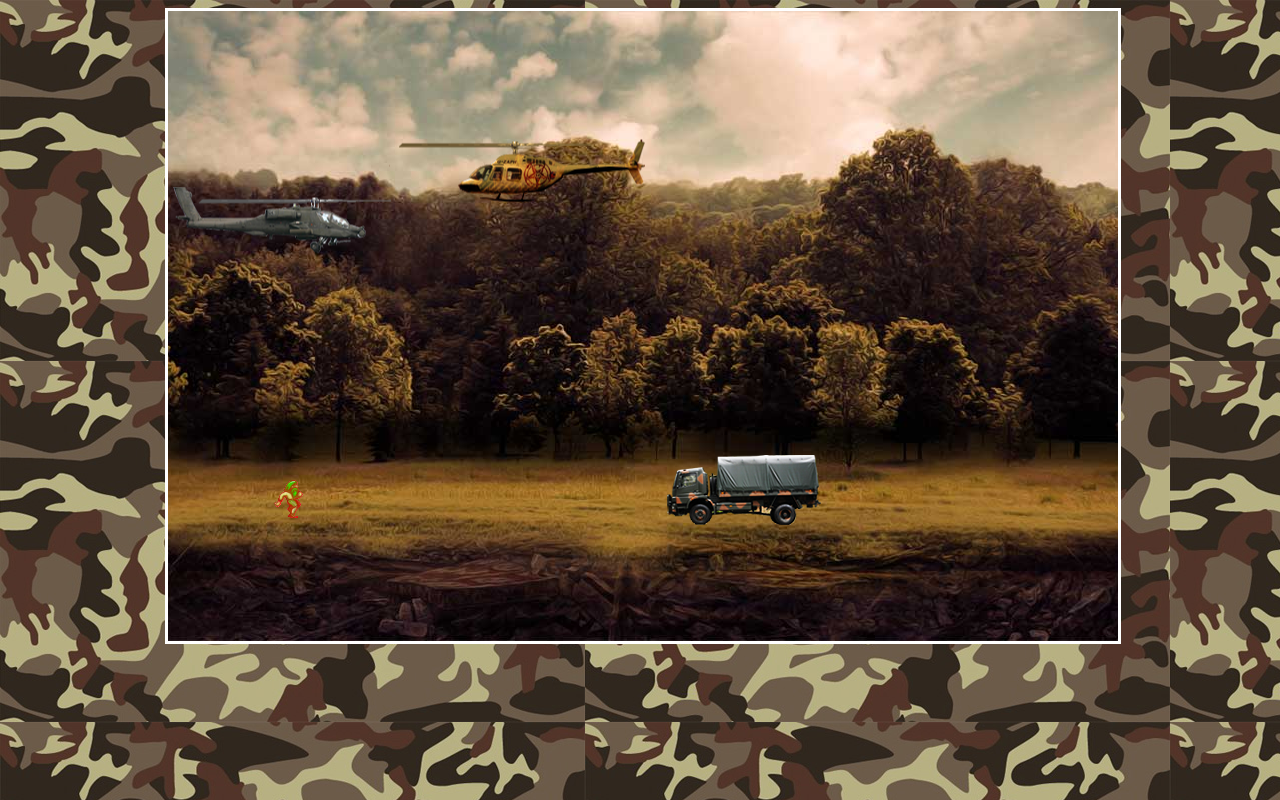
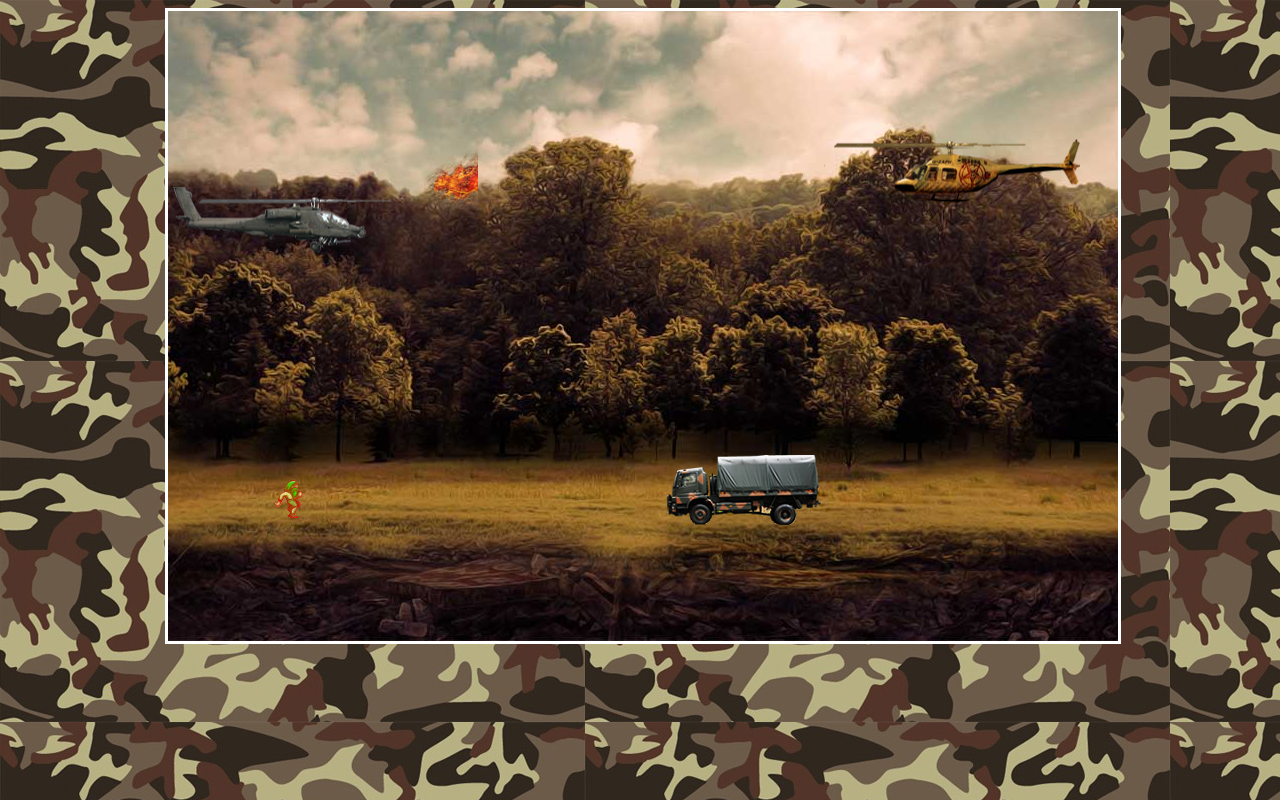
Before and after one commit to NyctibiusVII/TheDangerousRescue-AirWar, a plain HTML site: page index.html in a window 1280 px wide. Both pictures are taken after a click on the element 643 px from the left and 221 px from the top of the page. Drawn offline with Linux system fonts and the light colour scheme.

Commit message:
class 11 of the project

```diff
--- a/scripts/index.js
+++ b/scripts/index.js
@@ -24,12 +24,14 @@ function start() {
         positionEnemy_1: "left",
         limitPositionEnemy_1: 0,
         resetPositionEnemy_1: 694,
+        direcTopEnemy_1: "top",
         directionEnemy_1: "left",
         enemyVelocity_1: 5,
         // Enemy 2 //
         positionEnemy_2: "left",
         limitPositionEnemy_2: 0,
         resetPositionEnemy_2: 775,
+        direcTopEnemy_2: "top",
         directionEnemy_2: "left",
         enemyVelocity_2: 3,
         // Enemies //
@@ -135,7 +137,33 @@ function start() {
     function collision() {
         var collision_1 = ($("#player").collision($("#enemy1")));
 
+        if (collision_1.length > 0) {
 
+            enemy1X = parseInt($("#enemy1").css(game.directionEnemy_1));
+            enemy1Y = parseInt($("#enemy1").css(game.direcTopEnemy_2));
+            explosion1(enemy1X,enemy1Y);
+
+            //positionY = parseInt(Math.random() * game.enemyValueRandomPositionY);
+            $("#enemy1").css(game.directionEnemy_1, game.resetPositionEnemy_1);
+            $("#enemy1").css(game.direcTopEnemy_2, game.enemyPositionY);
+        }
+    }
+
+    function explosion1 (enemy1X,enemy1Y) {
+        $("#backgroundGame").append("<div id='explosion1'></div");
+        $("#explosion1").css("background-image", "url(./assets/images/explosion.png)");
+
+        var div = $("#explosion1");
+        div.css(game.direcTopEnemy_1, enemy1Y);
+        div.css(game.directionEnemy_1, enemy1X);
+        div.animate({width:200, opacity:0}, "slow");
+
+        var explosionTime = window.setInterval(removeExplosion, 1000);
+        function removeExplosion() {
+            div.remove();
+            window.clearInterval(explosionTime);
+            explosionTime = null;
+        }
     }
 
     function moveEnemy1() {
--- a/styles/index.css
+++ b/styles/index.css
@@ -93,6 +93,16 @@ h1 {
 	position: absolute;
 	background-image: url(../assets/images/shoot.png);
 }
+#explosion1 {
+	width: 15px;
+	height: 87px;
+	position: absolute;
+}
+#explosion2 {
+	width: 15px;
+	height: 87px;
+	position: absolute;
+}
 
 /* Animation Helicopter */
 @keyframes helicopterAnimation {
```
Also changed, not shown: assets/images/explosion.png (renamed from assets/images/explosao.png).
